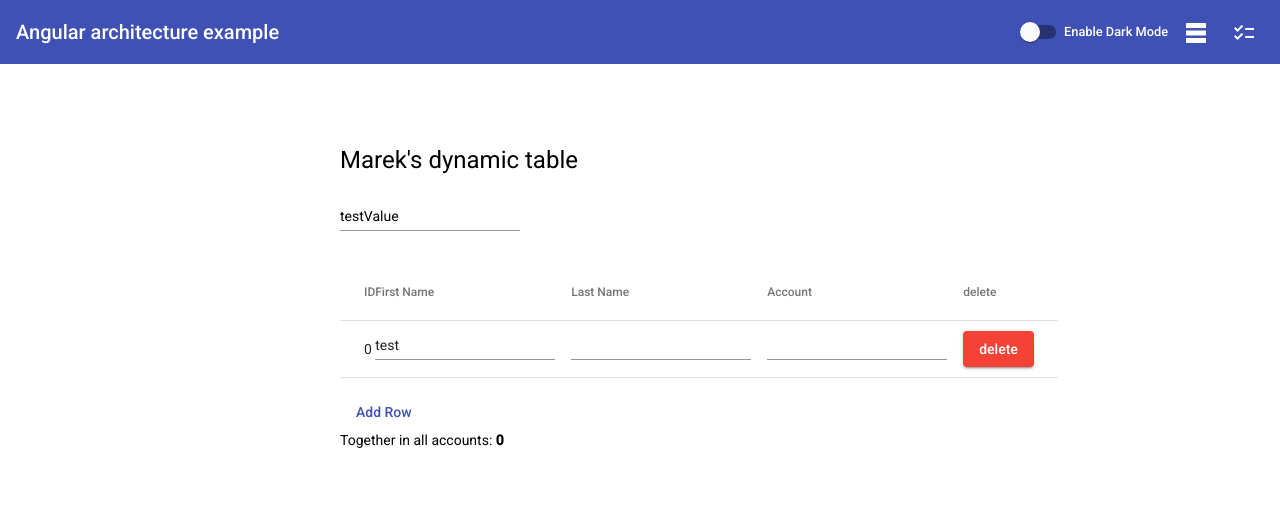
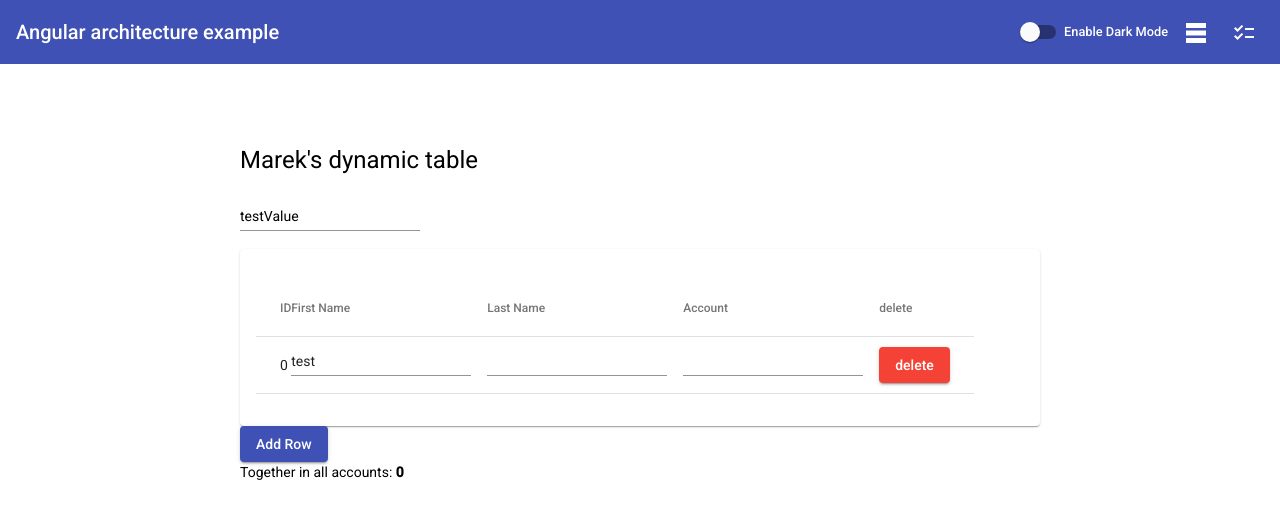
Before and after one commit to marekpanti/dynamic_table, an Angular app: page /table in a window 1280 px wide. Shown: the top 518 px of the page. Built offline with nearby package versions, Linux system fonts and the light colour scheme.

Commit message:
feat: build

```diff
--- a/src/app/table/components/table/table.component.html
+++ b/src/app/table/components/table/table.component.html
@@ -5,6 +5,7 @@
       <input matInput formControlName="testField" class="form-control" />
     </mat-form-field>
     <div formArrayName="rows">
+      <mat-card>
         <table mat-table class="table" [dataSource]="dataSource">
           <ng-container matColumnDef="id">
             <th mat-header-cell *matHeaderCellDef>ID</th>
@@ -36,7 +37,11 @@
               [formGroupName]="a"
             >
               <mat-form-field>
-              <input matInput formControlName="lastName" class="form-control" />
+                <input
+                  matInput
+                  formControlName="lastName"
+                  class="form-control"
+                />
               </mat-form-field>
             </td>
           </ng-container>
@@ -49,7 +54,13 @@
               [formGroupName]="a"
             >
               <mat-form-field>
-                <input type="number" (change)="getAccounts()" matInput formControlName="account" class="form-control" />
+                <input
+                  type="number"
+                  (change)="getAccounts()"
+                  matInput
+                  formControlName="account"
+                  class="form-control"
+                />
               </mat-form-field>
             </td>
           </ng-container>
@@ -72,7 +83,8 @@
               </button>
               <button
                 *ngIf="undoRow[i].showUndo"
-              mat-button color="warn"
+                mat-button
+                color="warn"
                 (click)="undoDelete(i)"
               >
                 undo
@@ -83,8 +95,13 @@
           <tr mat-header-row *matHeaderRowDef="displayedColumns"></tr>
           <tr mat-row *matRowDef="let row; columns: displayedColumns"></tr>
         </table>
-      <button mat-button color="primary" (click)="addRows()">Add Row</button>
+      </mat-card>
+
+      <button mat-raised-button color="primary" (click)="addRows()">
+        Add Row
+      </button>
     </div>
   </form>
+
   <app-summary [accountArray]="accountArray"></app-summary>
 </div>
--- a/src/app/table/components/table/table.component.scss
+++ b/src/app/table/components/table/table.component.scss
@@ -1,7 +1,7 @@
 .content {
     margin: 5rem auto;
     width: 80%;
-    max-width: 600px;
+    max-width: 800px;
     min-width: 380px;
 
     .table {
```
Also changed, not shown: src/app/table/table.module.ts (+2 -8 lines), 2 other files (tests, documents, lock files or other folders). Lines whose indentation alone changed are shown as unchanged.
